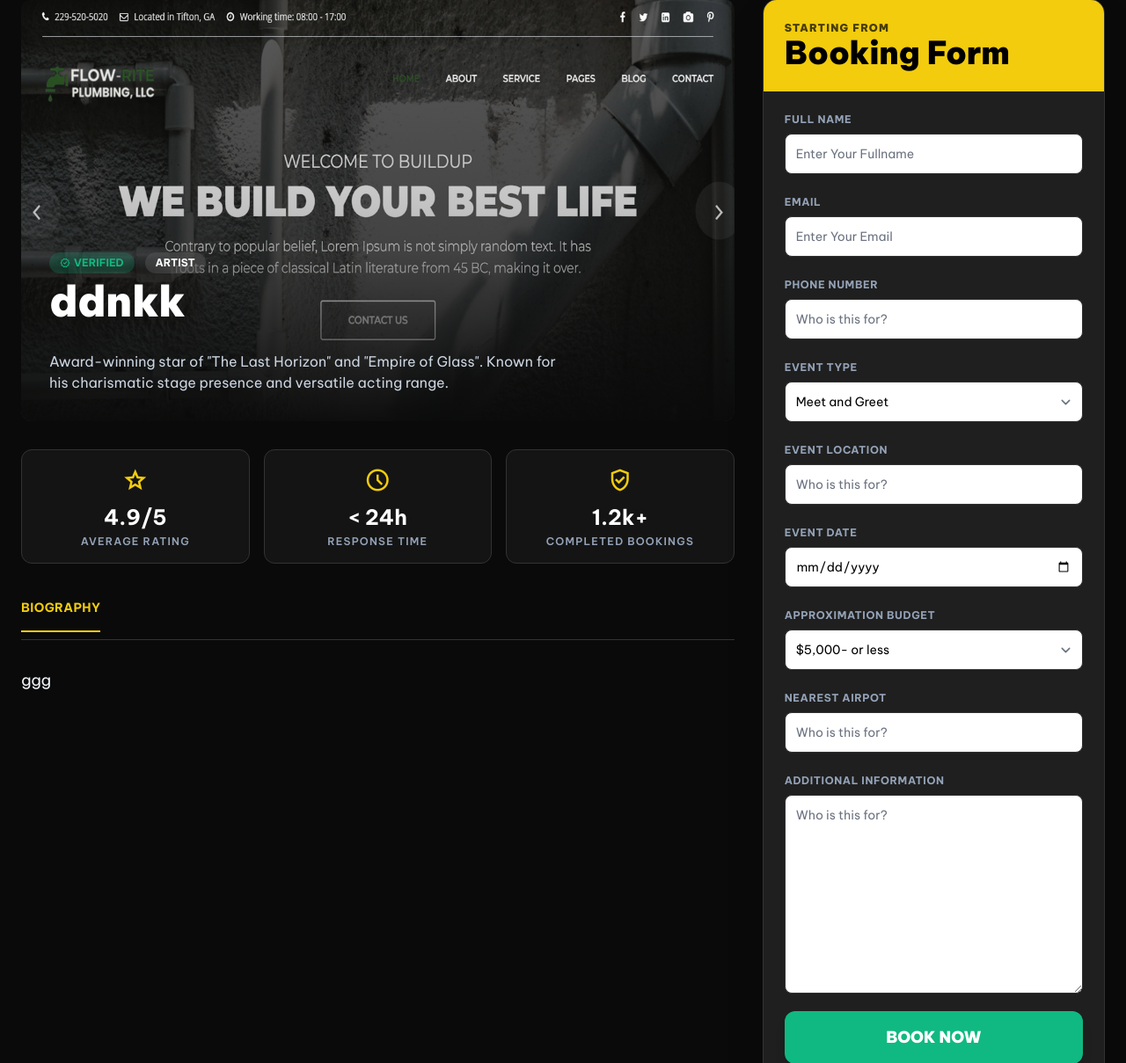
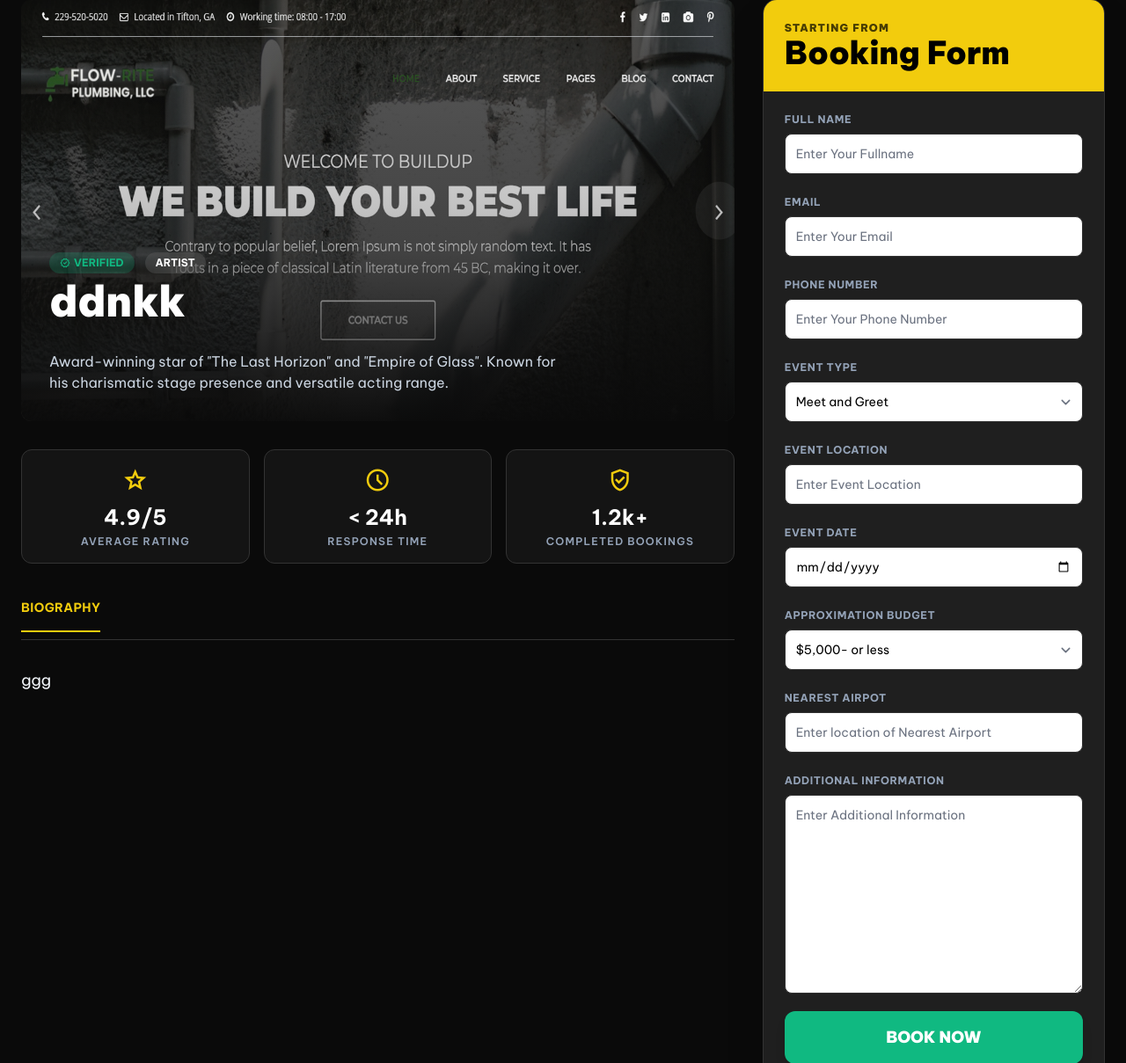
Before and after one commit to codingvibezz6777/b, a Django app: a page that uses templates/celebrity_detail.html in a window 1280 px wide. Shown: the part 133-1342 px from the top of the page at 88% size. Run offline with Django 5.2, Linux system fonts and the light colour scheme; data comes from the database, SQL or seed files in the repository; some libraries are stand-ins or nearby versions.

Commit message:
Added PWA update 2

```diff
--- a/config/urls.py
+++ b/config/urls.py
@@ -22,7 +22,6 @@ from django.conf.urls.static import static
 urlpatterns = [
     path('admin/', admin.site.urls),
     path('', include('booking.urls')),
-    path('accounts/', include('django.contrib.auth.urls')),
 ]
 
 if settings.DEBUG:
--- a/templates/celebrity_detail.html
+++ b/templates/celebrity_detail.html
@@ -260,7 +260,7 @@
 
                             <div class="flex flex-col gap-2">
                             <label class="text-xs font-bold text-slate-400 uppercase tracking-wider">Phone Number</label>
-                            {% render_field form.phone type="phone" class="bg-white text-black border border-border-dark rounded-lg p-3 text-sm focus:ring-1 focus:ring-primary outline-none" placeholder="Who is this for?" %}
+                            {% render_field form.phone type="phone" class="bg-white text-black border border-border-dark rounded-lg p-3 text-sm focus:ring-1 focus:ring-primary outline-none" placeholder="Enter Your Phone Number" %}
                             </div>
 
                             <div class="flex flex-col gap-2">
@@ -270,7 +270,7 @@
 
                             <div class="flex flex-col gap-2">
                             <label class="text-xs font-bold text-slate-400 uppercase tracking-wider">Event Location</label>
-                            {% render_field form.event_location class="bg-white text-black border border-border-dark rounded-lg p-3 text-sm focus:ring-1 focus:ring-primary outline-none" placeholder="Who is this for?" %}
+                            {% render_field form.event_location class="bg-white text-black border border-border-dark rounded-lg p-3 text-sm focus:ring-1 focus:ring-primary outline-none" placeholder="Enter Event Location" %}
                             </div>
 
                             <div class="flex flex-col gap-2">
@@ -280,17 +280,17 @@
 
                             <div class="flex flex-col gap-2">
                             <label class="text-xs font-bold text-slate-400 uppercase tracking-wider">Approximation Budget</label>
-                            {% render_field form.budget class="bg-white text-black border border-border-dark rounded-lg p-3 text-sm focus:ring-1 focus:ring-primary outline-none" placeholder="Who is this for?" %}
+                            {% render_field form.budget class="bg-white text-black border border-border-dark rounded-lg p-3 text-sm focus:ring-1 focus:ring-primary outline-none" placeholder="What is your Budget?" %}
                             </div>
 
                             <div class="flex flex-col gap-2">
                             <label class="text-xs font-bold text-slate-400 uppercase tracking-wider">Nearest Airpot </label>
-                            {% render_field form.airport class="bg-white text-black border border-border-dark rounded-lg p-3 text-sm focus:ring-1 focus:ring-primary outline-none" placeholder="Who is this for?" %}
+                            {% render_field form.airport class="bg-white text-black border border-border-dark rounded-lg p-3 text-sm focus:ring-1 focus:ring-primary outline-none" placeholder="Enter location of Nearest Airport" %}
                             </div>
 
                             <div class="flex flex-col gap-2">
                             <label class="text-xs font-bold text-slate-400 uppercase tracking-wider">Additional Information</label>
-                            {% render_field form.addinfo class="bg-white text-black border border-border-dark rounded-lg p-3 text-sm focus:ring-1 focus:ring-primary outline-none" placeholder="Who is this for?" %}
+                            {% render_field form.addinfo class="bg-white text-black border border-border-dark rounded-lg p-3 text-sm focus:ring-1 focus:ring-primary outline-none" placeholder="Enter Additional Information" %}
                             </div>
 
                             </div>
```
